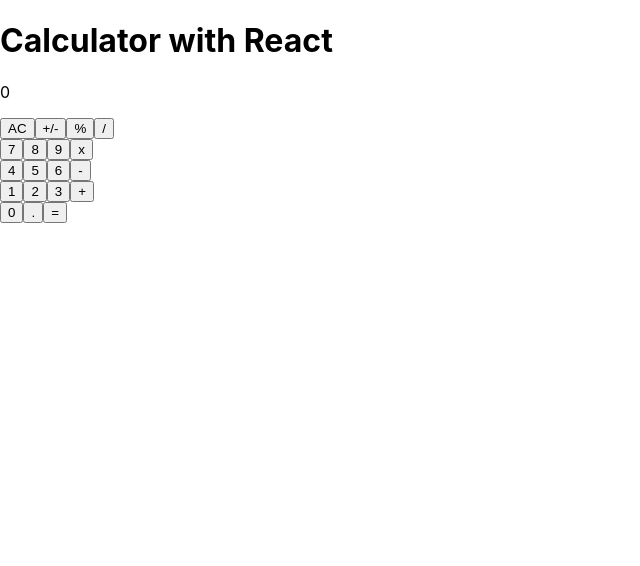
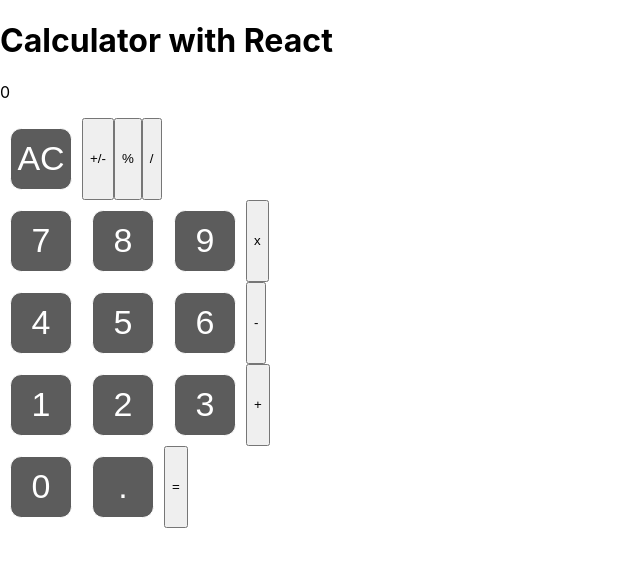
Before and after one commit to billodiallo/Calculator, a React (Create React App) app: page / in a window 1280 px wide. Shown: the top 566 px of the page, without its empty margins (0-640 px from the left). Built offline with nearby package versions, Linux system fonts and the light colour scheme.

Commit message:
Syle the buttons

```diff
--- a/src/components/App.css
+++ b/src/components/App.css
@@ -7,13 +7,17 @@
   flex-direction: row;
 }
 
-.button {
+.normal-button {
   width: 20px;
   height: 20px;
   border: 1px solid;
-  padding: 5px;
-  margin: 3px;
+  padding: 30px;
+  margin: 10px;
   display: flex;
   align-items: center;
   justify-content: center;
+  font-size: 34px;
+  color: rgb(255, 255, 255);
+  background-color: rgb(92, 92, 92);
+  border-radius: 0.7rem;
 }
```
